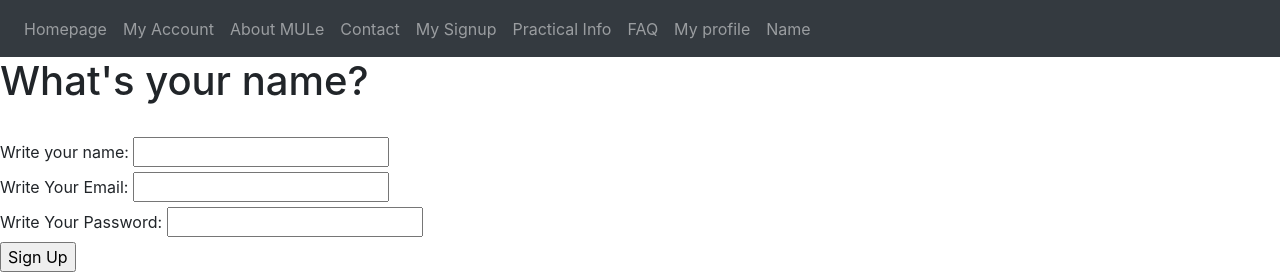
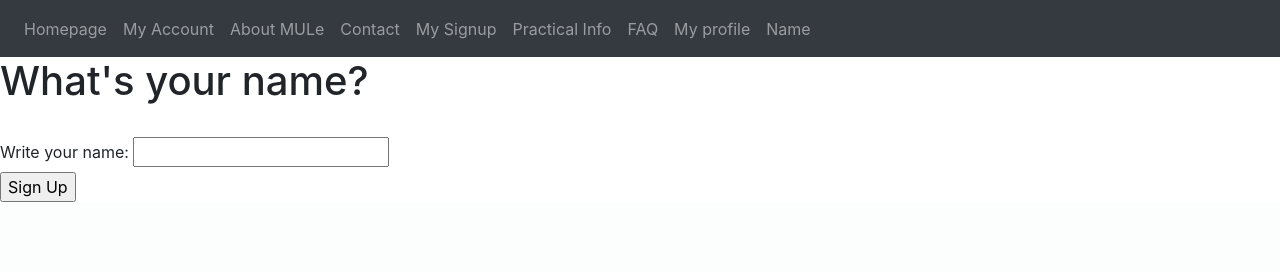
Before and after one commit to smeidigung/MULe, a Flask app: page /name in a window 1280 px wide. Shown: the part 746-1018 px from the top of the page. After the commit the page ends 948 px from the top, so only its background shows below. Run offline with Flask 3, Linux system fonts and the light colour scheme; some libraries are stand-ins or nearby versions.

Commit message:
Remove all but name from flask form
Some bug makes me unable to do
if form.validate_on_submit():
if there is more than 1 field in UserForm. Needs more work.

```diff
--- a/forms.py
+++ b/forms.py
@@ -1,14 +1,11 @@
 from flask_wtf import FlaskForm
 from wtforms import StringField, SubmitField, EmailField, PasswordField
-from wtforms.validators import InputRequired, Email, Length
+from wtforms.validators import InputRequired, Length
 
 class UserForm(FlaskForm):
-    name = StringField("Write your name:", validators=[InputRequired(),
-                                                       Length(min=2, max=30)])
+    name = StringField("Write your name:", validators=[InputRequired(),Length(min=2, max=30)])
+    #email = StringField("Write Your Email:",validators=[InputRequired()])
 
-    email = EmailField("Write Your Email:",validators=[InputRequired(),
-                                                 Email()])
-
-    password = PasswordField("Write Your Password:",validators=[Length(min=10)])
+    #password = PasswordField("Write Your Password:",validators=[Length(min=10)])
 
     submit = SubmitField("Sign Up")
--- a/main.py
+++ b/main.py
@@ -1,6 +1,7 @@
 from flask import Flask, redirect, url_for, render_template
 import secret
 import forms
+import sys
 
 app = Flask(__name__)
 
@@ -70,21 +71,24 @@ def name():
     email = None
     password = None
     form = forms.UserForm()
+    print("Test form",file=sys.stderr)
 
     if form.validate_on_submit():
         name = form.name.data
         form.name.data = ''
 
-        email = form.email.data
-        form.email.data = ''
+        #email = form.email.data
+        #form.email.data = ''
 
-        password = form.password.data
-        form.password.data = ''
+        #password = form.password.data
+        #form.password.data = ''
+
+        print("Name: "+name,file=sys.stderr)
 
     return render_template('name.html',
         name = name,
-        email = email,
-        password = password,
+        #email = email,
+        #password = password,
         form = form)
 
 
--- a/templates/name.html
+++ b/templates/name.html
@@ -12,12 +12,7 @@
 
         {{ form.name.label() }}
         {{ form.name() }}
-        <br>
-        {{ form.email.label() }}
-        {{ form.email() }}
-        <br/>
-        {{ form.password.label() }}
-        {{ form.password() }}
+
         <br>
         {{ form.submit }}
     </form>
```
